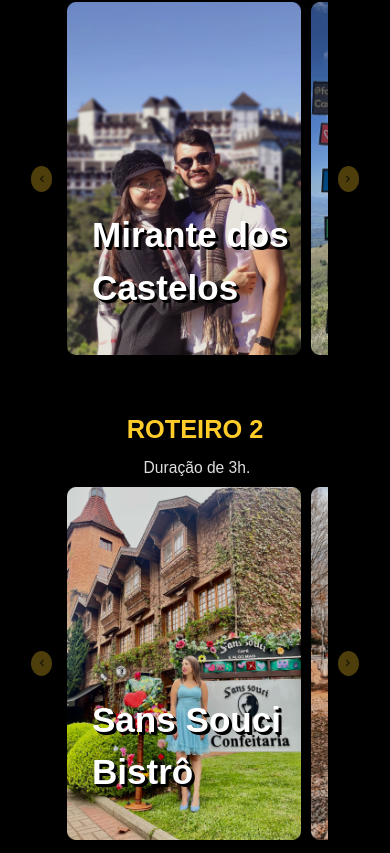
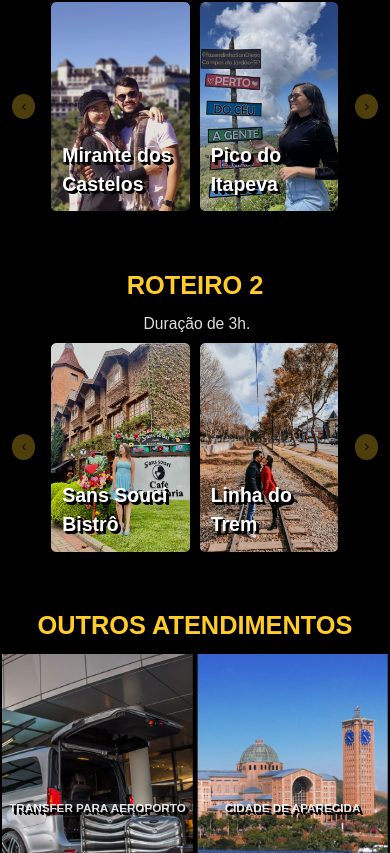
Before and after one commit to LeandroLFE/SS-CAMPOS, a React (Vite) app: page /inicio in a window 390 px wide. Shown: the part 1651-2504 px from the top of the page. Built offline with nearby package versions, Linux system fonts and the light colour scheme.

Commit message:
Arrumei tamanho do carrossel e suas configurações de estilização

```diff
--- a/src/Components/Main/Carousel.css
+++ b/src/Components/Main/Carousel.css
@@ -99,30 +99,26 @@
 
 /* Smartphones */
 @media (max-width: 767px) {
+  .carousel-container {
+    margin-left: 3vw;
+    margin-right: 3vw;
+  }
 
   .slide img {
-    width: 60vw;
+    width: 35.5vw;
   }
 
-  .slide-title {
-    font-size: 9vw;
-    padding: 0 0 40px 20px ;
+  .slide-title,
+  .slide:hover .slide-title {
+    font-size: 5vw;
+    padding: 0 0 0 8px;
+    height: 8vh;
   }
 
-  .slide:hover .slide-title {
-    font-size: 9vw;
-    padding: 0 0 40px 20px ;
-  }
-
-  .arrow {
+  .arrow,
+  .arrow:hover {
     height: 3vh;
     width: 8%;
-  }
-
-  .arrow:hover {
-    color: rgba(255, 204, 41, 1);
-    height: 4vh;
-    width: 10%;
   }
 
 }
```
